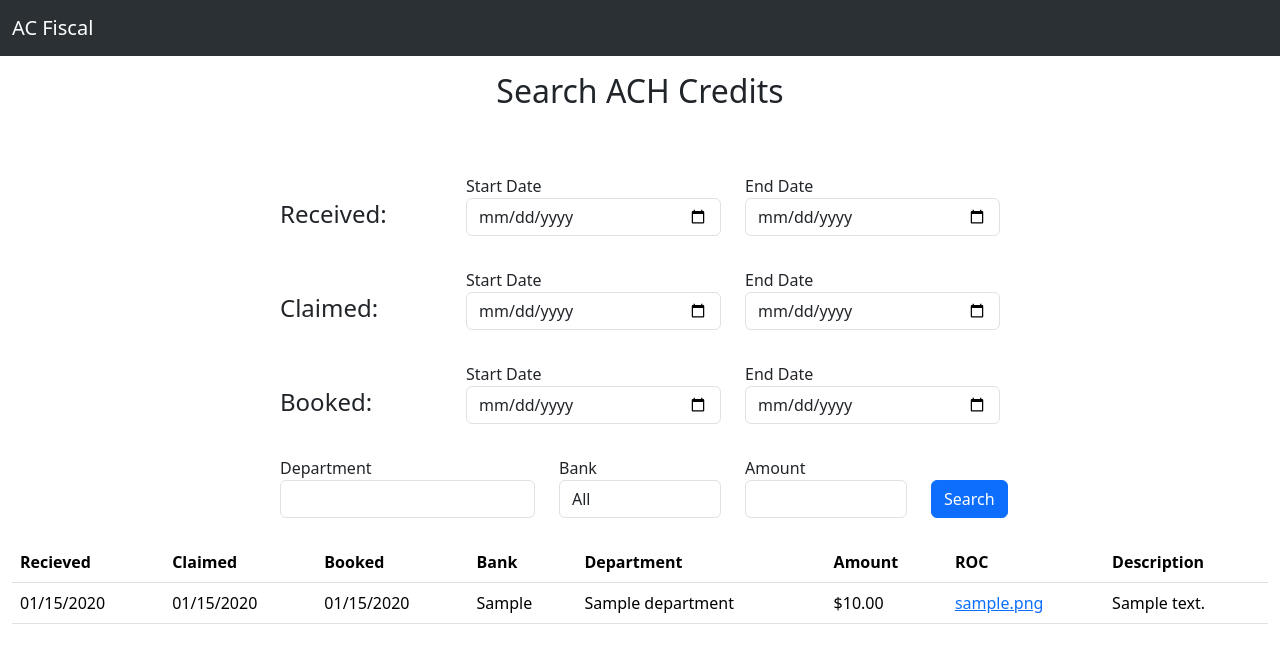
After one commit to MattGeoSnyder/ACFiscal, a Flask app: template templates/ACH-recon.html in a window 1280 px wide. The commit adds this page. Shown: the top 663 px of the page. Run offline with Flask 3, Linux system fonts and the light colour scheme; the template is opened without the code that fills it: values that come from a table or form of the project are taken from there, others are empty; tables that the repository leaves empty hold one stand-in row (values such as "Sample post"); lists and menus that the app fills with data are empty; some libraries are stand-ins or nearby versions.

Commit message:
Finished search page. Next up restrictions for routes.

```diff
--- a/app.py
+++ b/app.py
@@ -1,5 +1,5 @@
 from flask import Flask, g, render_template, redirect, session, flash, request, send_from_directory
-from forms import ACH_Credits_Form, ROC_Form, SignupForm, LoginForm, SearchForm
+from forms import ACH_Credits_Form, ROC_Form, SignupForm, LoginForm, UnclaimedCredits, AllCredits
 from secret import app_secret_key
 from flask_debugtoolbar import DebugToolbarExtension
 from ach import process_ach
@@ -9,6 +9,7 @@ import pdb
 from datetime import date, datetime
 from urllib.parse import urlparse, parse_qs
 import json
+import requests
 
 USER_KEY = "curr_user"
 
@@ -25,6 +26,7 @@ connect_db(app)
 with app.app_context():
     db.create_all()
 
+
 @app.before_request
 def add_user_to_g():
 
@@ -33,33 +35,55 @@ def add_user_to_g():
     else:
         g.user = None
 
+
 def do_login(user):
     session[USER_KEY] = user.id
+
 
 def do_logout():
     if USER_KEY in session:
         del session[USER_KEY]
 
+
 @app.route('/api/search')
 def query_ach_credits():
-    q = ACH.query.outerjoin(ACH.department).filter(ACH.roc_id == None)
+    q = ACH.query.outerjoin(ACH.department).outerjoin(ACH.roc)
 
     qs = urlparse(request.url).query
     params = parse_qs(qs, keep_blank_values=True)
-    booked = params.get('booked', [''])[0]
-    selected = json.loads(params.get('selected', [])[0])
-    start_date = params.get('start_date', [''])[0]
-    end_date = params.get('end_date', [''])[0]
+    claimed = params.get('claimed', [''])[0]
+    selected = json.loads(params.get('selected', ['[]'])[0])
+    rec_start_date = params.get('rec_start_date', [''])[0]
+    rec_end_date = params.get('rec_end_date', [''])[0]
+    clm_start_date = params.get('clm_start_date', [''])[0]
+    clm_end_date = params.get('clm_end_date', [''])[0]
+    book_start_date = params.get('book_start_date', [''])[0]
+    book_end_date = params.get('book_end_date', [''])[0]
     department = params.get('department', [''])[0]
     bank = params.get('bank', [''])[0]
     amount = params.get('amount', [''])[0]
     ret = []
-    if start_date:
-        start_date = datetime.strptime(start_date, '%Y-%m-%d')
-        q = q.filter(ACH.received >= start_date)
-    if end_date:
-        end_date = datetime.strptime(end_date, '%Y-%m-%d')
-        q = q.filter(ACH.received <= end_date)
+
+    if not claimed:
+        q = q.filter(ACH.roc_id == None)
+    if rec_start_date:
+        rec_start_date = datetime.strptime(rec_start_date, '%Y-%m-%d')
+        q = q.filter(ACH.received >= rec_start_date)
+    if rec_end_date:
+        rec_end_date = datetime.strptime(rec_end_date, '%Y-%m-%d')
+        q = q.filter(ACH.received <= rec_end_date)
+    if clm_start_date:
+        clm_start_date = datetime.strptime(clm_start_date, '%Y-%m-%d')
+        q = q.filter(ROC.claimed >= clm_start_date)
+    if clm_end_date:
+        clm_end_date = datetime.strptime(clm_end_date, '%Y-%m-%d')
+        q = q.filter(ROC.claimed <= clm_end_date)
+    if book_start_date:
+        book_start_date = datetime.strptime(book_start_date, '%Y-%m-%d')
+        q = q.filter(ROC.booked >= book_start_date)
+    if book_end_date:
+        book_end_date = datetime.strptime(book_end_date, '%Y-%m-%d')
+        q = q.filter(ROC.booked <= book_end_date)
     if department:
         dep_id = int(department)
         q = q.filter(Department.id == dep_id)
@@ -72,38 +96,55 @@ def query_ach_credits():
         q = q.filter(ACH.amount <= upper_bound)
     if selected:
         q = q.filter(ACH.id.not_in(selected))
-    q = q.order_by(ACH.received.desc(), ACH.fund.desc(), ACH.amount.desc(), Department.name)
+
+    q = q.order_by(ACH.received.desc(), ACH.fund.desc(),
+                   ACH.amount.desc(), Department.name)
+
+    if claimed:
+        q = q.limit(50)
     for credit in q.all():
         cred_dict = {
-                        'id': credit.id,
-                        'received': credit.received.strftime('%m/%d/%Y'),
-                        'department': credit.department.name if credit.department else 'Unidentified',
-                        'bank': credit.fund,
-                        'amount': '${:,.2f}'.format(credit.amount),
-                        'description': credit.description
+            'id': credit.id,
+            'received': credit.received.strftime('%m/%d/%Y'),
+            'department': credit.department.name if credit.department else 'Unidentified',
+            'claimed': credit.roc.claimed.strftime('%m/%d/%Y') if credit.roc else 'Unclaimed',
+            'bank': credit.fund,
+            'amount': '${:,.2f}'.format(credit.amount),
+            'description': credit.description,
+            'roc': {'id': credit.roc.id if credit.roc else '',
+                    'filename': credit.roc.filename if credit.roc else ''
                     }
+        }
+        if credit.roc:
+            cred_dict['booked'] = credit.roc.booked.strftime(
+                '%m/%d/%Y') if credit.roc.booked else 'Unbooked'
+        else:
+            cred_dict['booked'] = 'Unbooked'
         ret.append(cred_dict)
-    return json.dumps({ 'credits': ret })
-
+    return json.dumps({'credits': ret})
 
 
 @app.route('/')
 def go_to_fiscal():
-    return redirect('/fiscal/ACH')
+    return redirect('/signup')
+
 
 @app.route('/fiscal')
 def get_homepage():
-    return render_template('base.html')
+    return redirect('/fiscal/ACH')
+
 
 @app.route('/fiscal/ACH')
 def list_ach_credits():
-    search_form = SearchForm()
-    search_form.department.choices = [(dep.id, dep.name) for dep in Department.query.order_by(Department.name)]
-    search_form.department.choices.insert(0,("", 'All'))
+    search_form = UnclaimedCredits()
+    search_form.department.choices = [
+        (dep.id, dep.name) for dep in Department.query.order_by(Department.name)]
+    search_form.department.choices.insert(0, ("", 'All'))
     # q = query_unclaimed_ach_credits(params)
     # ach_credits = q.order_by(ACH.received, ACH.fund.desc(), ACH.amount.desc(), Department.name).all()
 
     return render_template('ACH.html', search_form=search_form)
+
 
 @app.route('/fiscal/ACH/add', methods=['GET', 'POST'])
 def add_ach_credits():
@@ -117,11 +158,12 @@ def add_ach_credits():
 
     return render_template('ACH-add.html', form=form)
 
+
 @app.route('/fiscal/ACH/claim', methods=['POST'])
 def claim_ach_credits():
     form = ROC_Form()
     claimed_credits = request.form.getlist('credit-id')
-    credit_ids = [ int(credit) for credit in claimed_credits ]
+    credit_ids = [int(credit) for credit in claimed_credits]
     ach_credits = ACH.query.filter(ACH.id.in_(credit_ids)).all()
     total = 0
     for credit in ach_credits:
@@ -133,12 +175,13 @@ def claim_ach_credits():
         roc_data = form.roc.data.read()
         roc_filename = form.roc.data.filename
         roc_amount = float(request.form['amount'])
-        roc = ROC(roc=roc_data, filename=roc_filename, claimed=date.today(), amount=roc_amount)
+        roc = ROC(roc=roc_data, filename=roc_filename,
+                  claimed=date.today(), amount=roc_amount)
         roc.user = g.user
         db.session.add(roc)
 
         claimed_credits = request.form.getlist('credit-id')
-        credit_ids = [ int(credit) for credit in claimed_credits ]
+        credit_ids = [int(credit) for credit in claimed_credits]
         ach_credits = ACH.query.filter(ACH.id.in_(credit_ids)).all()
 
         for credit in ach_credits:
@@ -156,12 +199,16 @@ def claim_ach_credits():
         db.session.commit()
         return redirect('/fiscal/ACH')
 
-    return render_template('ACH-claim.html', form=form, ach_credits=ach_credits,total=total)
+    return render_template('ACH-claim.html', form=form, ach_credits=ach_credits, total=total)
+
 
 @app.route('/fiscal/ACH/book')
 def book_ach_credits():
-    rocs = ROC.query.filter(ROC.booked == None).order_by(ROC.claimed.desc()).all()
+    rocs = ROC.query.filter(ROC.booked == None).order_by(
+        ROC.claimed.desc()).all()
+    # pdb.set_trace()
     return render_template('ACH-book.html', rocs=rocs)
+
 
 @app.route('/fiscal/ACH/book/<int:roc_id>')
 def get_roc(roc_id):
@@ -171,14 +218,16 @@ def get_roc(roc_id):
     f = open(path, "wb")
     f.write(data)
     f.close()
-    if roc.docs[0].filename:
+    if roc.docs:
         for doc in roc.docs:
-            path = os.path.join(app.instance_path, 'SupportingDocs', doc.filename)
+            path = os.path.join(app.instance_path,
+                                'SupportingDocs', doc.filename)
             data = doc.doc
             f = open(path, "wb")
             f.write(data)
             f.close()
     return render_template('ROC.html', roc=roc, path=path)
+
 
 @app.route('/fiscal/ACH/book/<int:roc_id>', methods=['POST'])
 def book_roc(roc_id):
@@ -187,31 +236,45 @@ def book_roc(roc_id):
     db.session.commit()
     return redirect('/fiscal/ACH/book')
 
+
 @app.route('/instance/ROC/<path:filename>')
 def download_file(filename):
     path = os.path.join(app.root_path, 'instance/ROC')
     return send_from_directory(path, filename, as_attachment=True)
+
 
 @app.route('/instance/SupportingDocs/<path:filename>')
 def download_doc(filename):
     path = os.path.join(app.root_path, 'instance/SupportingDocs')
     return send_from_directory(path, filename, as_attachment=True)
 
+
+@app.route('/fiscal/ACH/recon')
+def recon():
+    form = AllCredits()
+    form.department.choices = [
+        (dep.id, dep.name) for dep in Department.query.order_by(Department.name).all()]
+    form.department.choices.insert(0, ("", "All"))
+    return render_template('ACH-recon.html', form=form)
+
+
 @app.route('/signup', methods=['GET', 'POST'])
 def signup():
     form = SignupForm()
-    form.department.choices = [(dep.id, dep.name) for dep in Department.query.order_by(Department.name)]
+    form.department.choices = [(dep.id, dep.name)
+                               for dep in Department.query.order_by(Department.name)]
     if form.validate_on_submit():
         user = User.signup(form.first_name.data,
-                            form.last_name.data,
-                            form.email.data.lower(),
-                            form.password.data,
-                            form.department.data)
+                           form.last_name.data,
+                           form.email.data.lower(),
+                           form.password.data,
+                           form.department.data)
         db.session.add(user)
         db.session.commit()
         do_login(user)
-        return redirect('/')
+        return redirect('/fiscal/ACH')
     return render_template('signup.html', form=form)
+
 
 @app.route('/login', methods=['GET', 'POST'])
 def login():
@@ -230,6 +293,7 @@ def login():
 
     return render_template('login.html', form=form)
 
+
 @app.route('/logout')
 def logout():
 
--- a/forms.py
+++ b/forms.py
@@ -33,9 +33,9 @@ class LoginForm(FlaskForm):
     email = StringField('Email')
     password = PasswordField('Password')
 
-class SearchForm(FlaskForm):
-    start_date = DateField('Start Date')
-    end_date = DateField('End Date')
+class UnclaimedCredits(FlaskForm):
+    rec_start_date = DateField('Start Date')
+    rec_end_date = DateField('End Date')
     department = SelectField('Department')
     bank = SelectField('Bank', choices=[('', 'All'),
                                         ('11151', '11151'),
@@ -45,3 +45,9 @@ class SearchForm(FlaskForm):
                                         ('11106', '11106'),
                                         ('11108', '11108')])
     amount = FloatField('Amount')
+
+class AllCredits(UnclaimedCredits):
+    clm_start_date = DateField('Start Date')
+    clm_end_date = DateField('End Date')
+    book_start_date = DateField('Start Date')
+    book_end_date = DateField('End Date')
--- /dev/null
+++ b/static/script/recon.js
@@ -0,0 +1,62 @@
+let tableBody = document.querySelector('tbody')
+let searchForm = document.querySelector('#search-form')
+
+async function queryCredits() {
+    let rows = document.querySelectorAll('.credit')
+    for (let row of rows){
+        tableBody.removeChild(row);
+    }
+
+    let params = {};
+    let search_terms = document.querySelectorAll('.search-value');
+    for (let input of search_terms){
+        params[input.name] = input.value;
+    }
+
+    let res = await axios.get('/api/search', { params });
+    for (let credit of res.data['credits']){
+        let tr = document.createElement('tr');
+        let received = document.createElement('td');
+        let claimed = document.createElement('td');
+        let booked = document.createElement('td');
+        let bank = document.createElement('td');
+        let department = document.createElement('td');
+        let amount = document.createElement('td');
+        let roc = document.createElement('td');
+        let description = document.createElement('td');
+
+        if (credit.roc.id){
+            let a = document.createElement('a');
+            a.href = `http://localhost:5000/fiscal/book/${roc.id}`;
+            a.innerText = credit.roc.filename;
+            roc.appendChild(a);
+        }
+
+        received.innerText = credit.received;
+        claimed.innerText = credit.claimed;
+        booked.innerText = credit.booked
+        bank.innerText = credit.bank;
+        department.innerText = credit.department;
+        amount.innerText = credit.amount;
+        description.innerText = credit.description;
+
+        let cols = [received, claimed, booked, bank, department, amount, roc, description];
+        for (let col of cols){
+            tr.append(col);
+        }
+
+        tr.classList.add('credit')
+
+        tableBody.append(tr);
+    }
+
+}
+
+window.addEventListener('load', async (e) => {
+    await queryCredits();
+})
+
+searchForm.addEventListener('submit', async (e) => {
+    e.preventDefault();
+    await queryCredits();
+})
--- a/templates/ACH-book.html
+++ b/templates/ACH-book.html
@@ -19,7 +19,7 @@
                 <td>{{roc.claimed}}</td>
                 <td>
                     {% if roc.credits[0].department %}
-                        {{roc.credits[0].department.name }}
+                        {{roc.credits[0].department.name}}
                     {% else %}
                         Unidentfied
                     {% endif %}
--- a/templates/ACH-navbar.html
+++ b/templates/ACH-navbar.html
@@ -23,7 +23,7 @@
                         or user.department.name =='Fiscal'
                         or user.department.name == 'Cage' %}
                         <li class="nav-item">
-                        <a aria-current="true" class="nav-link {% if index == 2 %} active {% endif %}" href="#">Search Credits</a>
+                        <a aria-current="true" class="nav-link {% if index == 2 %} active {% endif %}" href="/fiscal/ACH/recon">Search Credits</a>
                         </li>
                     {% endif %}
 
--- /dev/null
+++ b/templates/ACH-recon.html
@@ -0,0 +1,91 @@
+{% extends 'base.html' %}
+
+{% import 'ACH-search.html' as search %}
+{% import 'ACH-navbar.html' as navbar %}
+
+{% block content %}
+{{navbar.include_ach_navbar(g.user, 2)}}
+<h2 class="text-center mt-3">Search ACH Credits</h3>
+<form id="search-form" class="mt-5" action="/fiscal/ACH/recon">
+<div class="container-md row mx-auto">
+    <input type="hidden" name="claimed" value="True" class="search-value">
+    <div class="col-12 my-3">
+      <div class="row justify-content-center">
+        <div class="col-2 position-relative">
+          <h4 class="position-absolute bottom-0">Received:</h4>
+        </div>
+        <div class="col-3">
+          {{form.rec_start_date.label}} {{form.rec_start_date(class="form-control search-value")}}
+        </div>
+        <div class="col-3">
+          {{form.rec_end_date.label}} {{form.rec_end_date(class="form-control search-value")}}
+        </div>
+      </div>
+    </div>
+    <div class="col-12 my-3">
+      <div class="row justify-content-center">
+        <div class="col-2 position-relative">
+          <h4 class="position-absolute bottom-0">Claimed:</h4>
+        </div>
+        <div class="col-3">
+          {{form.clm_start_date.label}} {{form.clm_start_date(class="form-control search-value")}}
+        </div>
+        <div class="col-3">
+          {{form.clm_end_date.label}} {{form.clm_end_date(class="form-control search-value")}}
+        </div>
+      </div>
+    </div>
+    <div class="col-12 my-3">
+      <div class="row justify-content-center">
+        <div class="col-2 position-relative">
+          <h4 class="position-absolute bottom-0">Booked:</h4>
+        </div>
+        <div class="col-3">
+          {{form.book_start_date.label}} {{form.book_start_date(class="form-control search-value")}}
+        </div>
+        <div class="col-3">
+          {{form.book_end_date.label}} {{form.book_end_date(class="form-control search-value")}}
+        </div>
+      </div>
+    </div>
+    <div class="col-12 mt-3">
+      <div class="row justify-content-center">
+        <div class="col-3">
+          {{form.department.label}} {{form.department(class="form-control search-value")}}
+        </div>
+        <div class="col-2">
+          {{form.bank.label}} {{form.bank(class="form-control search-value")}}
+        </div>
+        <div class="col-2">
+          {{form.amount.label}} {{form.amount(class="form-control search-value")}}
+        </div>
+        <div class="col-1 position-relative">
+          <button class="btn btn-primary position-absolute bottom-0">Search</button>
+        </div>
+      </div>
+    </div>
+</div>
+</form>
+<div class="container-fluid mt-4">
+  <table class="table">
+    <thead>
+      <td class="fw-bold">Recieved</td>
+      <td class="fw-bold">Claimed</td>
+      <td class="fw-bold">Booked</td>
+      <td class="fw-bold">Bank</td>
+      <td class="fw-bold">Department</td>
+      <td class="fw-bold">Amount</td>
+      <td class="fw-bold">ROC</td>
+      <td class="fw-bold">Description</td>
+    </thead>
+    <tbody>
+
+    </tbody>
+  </table>
+</div>
+
+{% endblock %}
+
+{% block script %}
+<script src="{{ url_for('static', filename='script/recon.js') }}"></script>
+{% endblock %}
--- a/templates/ACH-search.html
+++ b/templates/ACH-search.html
@@ -13,5 +13,4 @@
     </div>
   </form>
 </div>
-
 {% endmacro %}
--- a/templates/ROC.html
+++ b/templates/ROC.html
@@ -52,6 +52,7 @@
       {{roc.filename}}
     </a>
   </div>
+  {% if roc.docs %}
     <div class="container-fluid w-25 mx-auto row mt-2">
       <label class="fw-bold col-12" for="">Download Supporting Documentation: </label>
         {% for doc in roc.docs %}
@@ -60,10 +61,13 @@
         </a>
         {% endfor %}
     </div>
+  {% endif %}
 </div>
+{% if not roc.booked %}
   <div class="container-fluid mt-3">
     <form class="row" action="/fiscal/ACH/book/{{roc.id}}" method="POST">
         <button class="btn btn-success mx-auto col-2">Book ROC</button>
     </form>
   </div>
+{% endif %}
 {% endblock %}
--- a/templates/base.html
+++ b/templates/base.html
@@ -17,10 +17,10 @@
           </button>
           <div class="collapse navbar-collapse" id="navbarSupportedContent">
             <ul class="navbar-nav me-auto mb-2 mb-lg-0">
-              <li class="nav-item">
-                <a class="nav-link active" aria-current="page" href="/fiscal/ACH">ACH</a>
-              </li>
               {% if g.user %}
+                <li class="nav-item">
+                  <a class="nav-link active" aria-current="page" href="/fiscal/ACH">ACH</a>
+                </li>
                 <li class="nav-item position-absolute end-0">
                   <a class="nav-link active" href="/logout">Logout</a>
                 </li>
```
Lines whose indentation alone changed are shown as unchanged.
